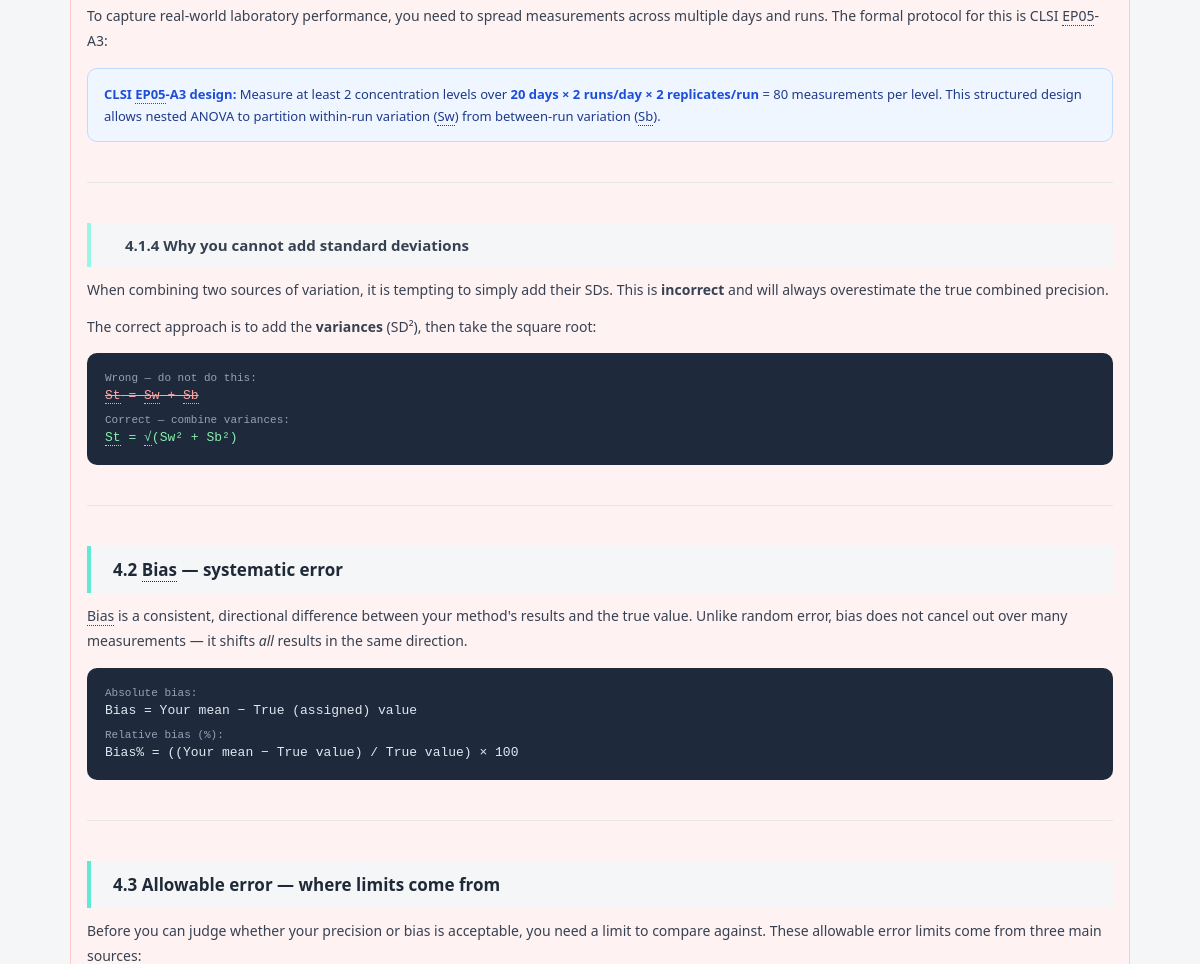
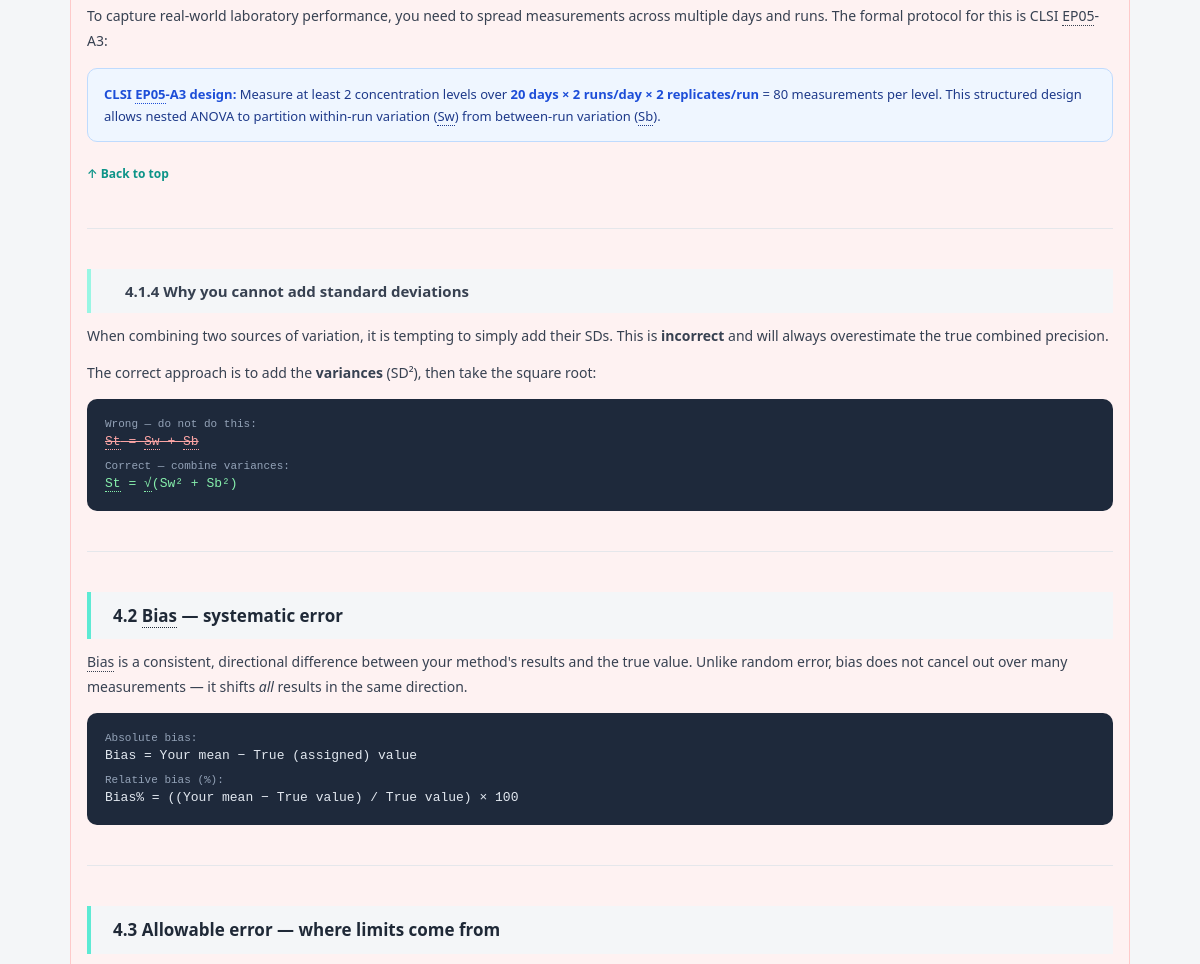
Before and after one commit to subash4700-web/clinical-statistics, an Electron app: page analytical_performance_theory.html in a window 1200 px wide. Shown: the part 7175-8139 px from the top of the page. Drawn offline with Linux system fonts and the light colour scheme.

Commit message:
Fix unclosed div in section 4.1.3 causing layout break
Co-Authored-By: Claude Opus 4.6 (1M context) <noreply@anthropic.com>

```diff
--- a/analytical_performance_theory.html
+++ b/analytical_performance_theory.html
@@ -366,7 +366,8 @@
     <p>To capture real-world laboratory performance, you need to spread measurements across multiple days and runs. The formal protocol for this is CLSI EP05-A3:</p>
     <div class="info">
       <b>CLSI EP05-A3 design:</b> Measure at least 2 concentration levels over <b>20 days × 2 runs/day × 2 replicates/run</b> = 80 measurements per level. This structured design allows nested ANOVA to partition within-run variation (Sw) from between-run variation (Sb).
-
+    </div>
+    <a href="#" class="back-top">↑ Back to top</a>
   </div>
 
   <hr class="divider">
```
